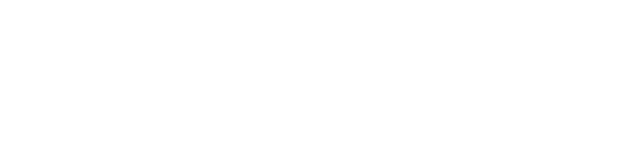
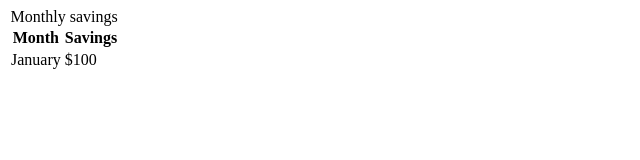
Before and after one commit to ilievskinovica/git-tutorial, a plain HTML site: page index.html in a window 1280 px wide. Shown: the whole page, without its empty margins (0-640 px from the left). Drawn offline with Linux system fonts and the light colour scheme.

Commit message:
Modified index.html

```diff
--- a/index.html
+++ b/index.html
@@ -7,6 +7,16 @@
     <title>Git-Tutorial</title>
 </head>
 <body>
-
+    <table>
+        <caption>Monthly savings</caption>
+        <tr>
+          <th>Month</th>
+          <th>Savings</th>
+        </tr>
+        <tr>
+          <td>January</td>
+          <td>$100</td>
+        </tr>
+      </table>
 </body>
 </html>
```
